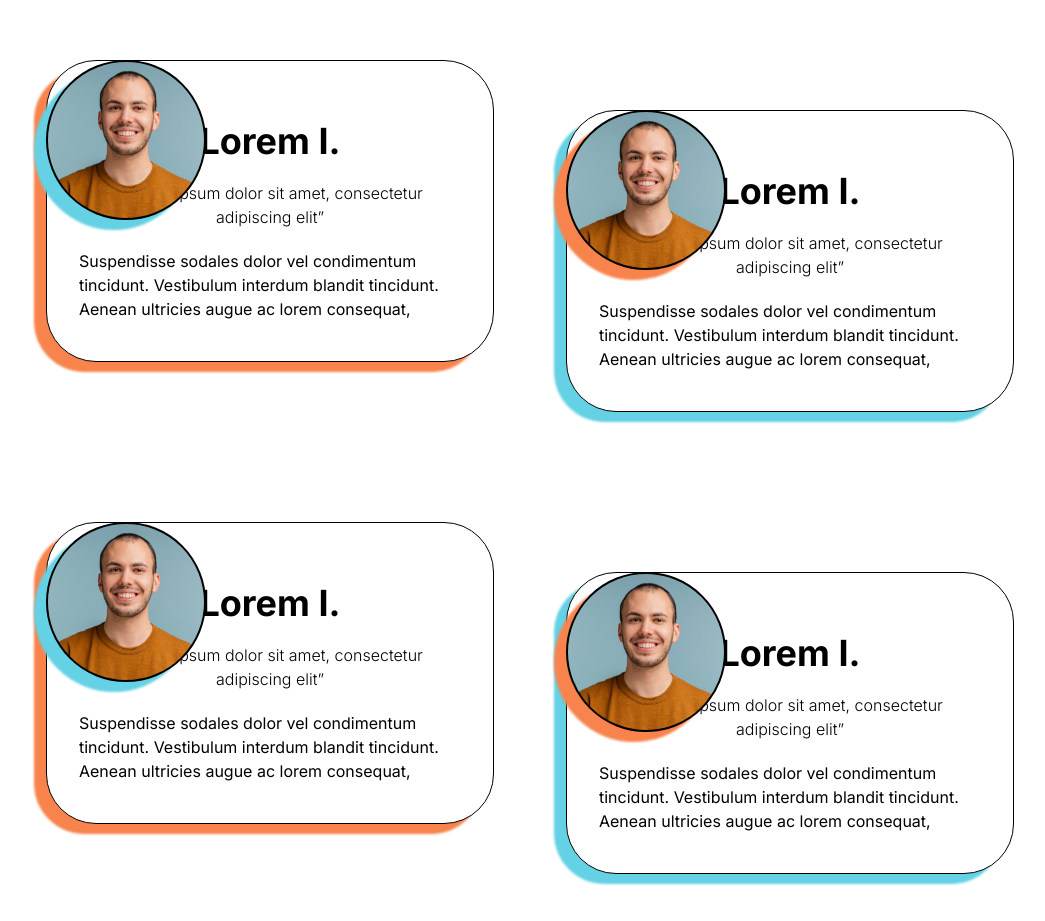
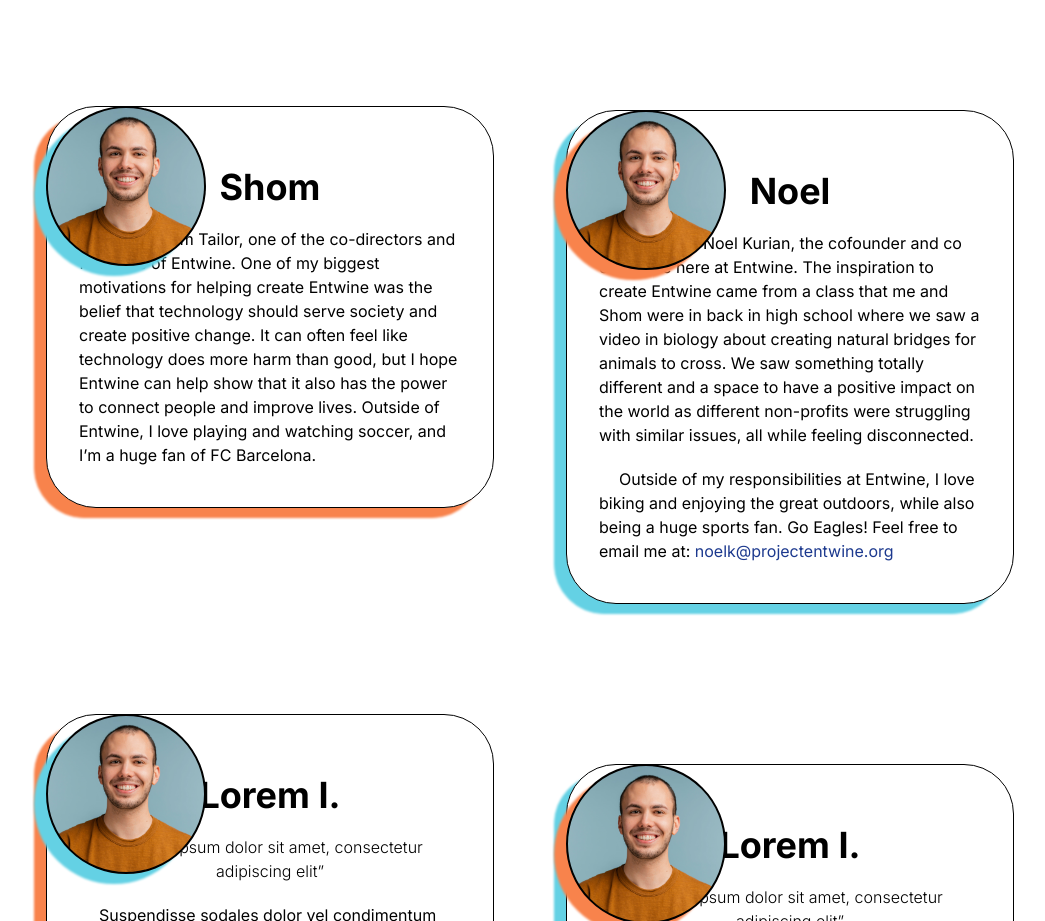
Before and after one commit to teamentwine/entwine-website, a Next.js app: page /team in a window 1280 px wide. Shown: the part 1080-2001 px from the top of the page, without its empty margins (110-1155 px from the left). Built offline with nearby package versions, Linux system fonts and the light colour scheme.

Commit message:
added profile card text

```diff
--- a/src/app/globals.css
+++ b/src/app/globals.css
@@ -191,6 +191,8 @@
 .founderCard div .cart_about{
   @apply
   text-start
+  indent-5
+
 }
 
 /* Form (Waitlist)*/
--- a/src/app/team/page.tsx
+++ b/src/app/team/page.tsx
@@ -57,9 +57,9 @@
                     {/* card text */}
                     <div className="founderCard cardv1">
                         <div className="card_content_container">
-                            <p className="card_name">Lorem I.</p>
-                            <p className="card_quote">“Lorem ipsum dolor sit amet, consectetur adipiscing elit”</p>
-                            <p className="cart_about">Suspendisse sodales dolor vel condimentum tincidunt. Vestibulum interdum blandit tincidunt. Aenean ultricies augue ac lorem consequat,</p>
+                            <p className="card_name">Shom</p>
+                            {/* <p className="card_quote">“Lorem ipsum dolor sit amet, consectetur adipiscing elit”</p> */}
+                            <p className="cart_about">Hi, I’m Shom Tailor, one of the co-directors and founders of Entwine. One of my biggest motivations for helping create Entwine was the belief that technology should serve society and create positive change. It can often feel like technology does more harm than good, but I hope Entwine can help show that it also has the power to connect people and improve lives. Outside of Entwine, I love playing and watching soccer, and I’m a huge fan of FC Barcelona.</p>
                         </div>
                     </div>
                 </div>
@@ -73,9 +73,10 @@
                     {/* card text */}
                     <div className="founderCard cardv2">
                         <div className="card_content_container">
-                            <p className="card_name">Lorem I.</p>
-                            <p className="card_quote">“Lorem ipsum dolor sit amet, consectetur adipiscing elit”</p>
-                            <p className="cart_about">Suspendisse sodales dolor vel condimentum tincidunt. Vestibulum interdum blandit tincidunt. Aenean ultricies augue ac lorem consequat,</p>
+                            <p className="card_name">Noel</p>
+                            {/* <p className="card_quote">“Lorem ipsum dolor sit amet, consectetur adipiscing elit”</p> */}
+                            <p className="cart_about">Hello, I am Noel Kurian, the cofounder and co executive here at Entwine. The inspiration to create Entwine came from a class that me and Shom were in back in high school where we saw a video in biology about creating natural bridges for animals to cross. We saw something totally different and a space to have a positive impact on the world as different non-profits were struggling with similar issues, all while feeling disconnected.</p>
+                            <p className="cart_about">Outside of my responsibilities at Entwine, I love biking and enjoying the great outdoors, while also being a huge sports fan. Go Eagles! Feel free to email me at: <a className="text-blue-900" href="mailto:noelk@projectentwine.org">noelk@projectentwine.org</a></p>
                         </div>
                     </div>
                 </div>
```
